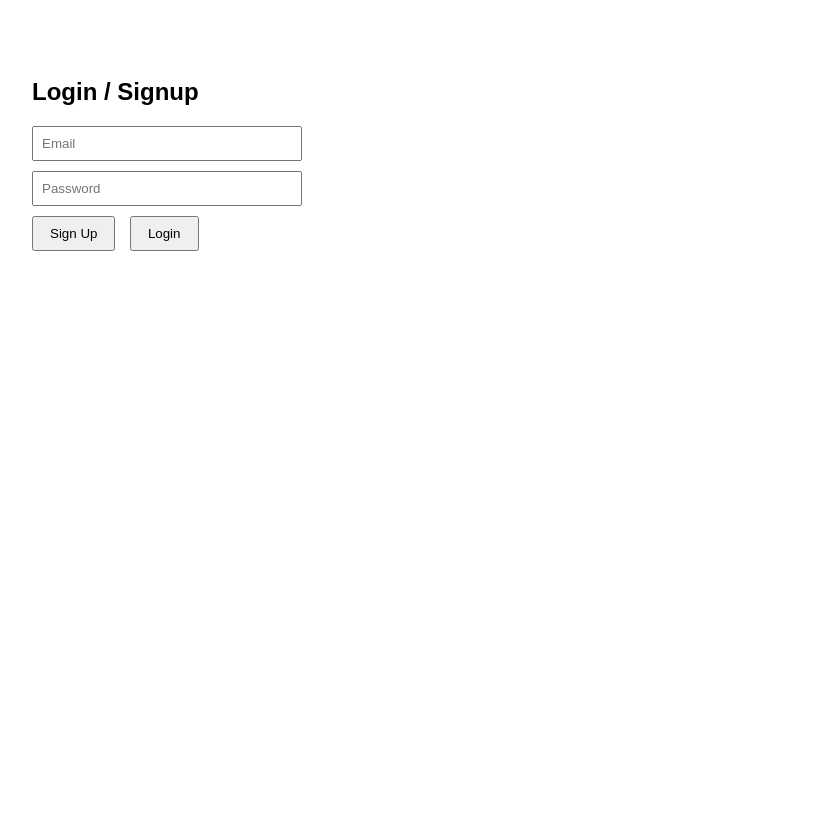
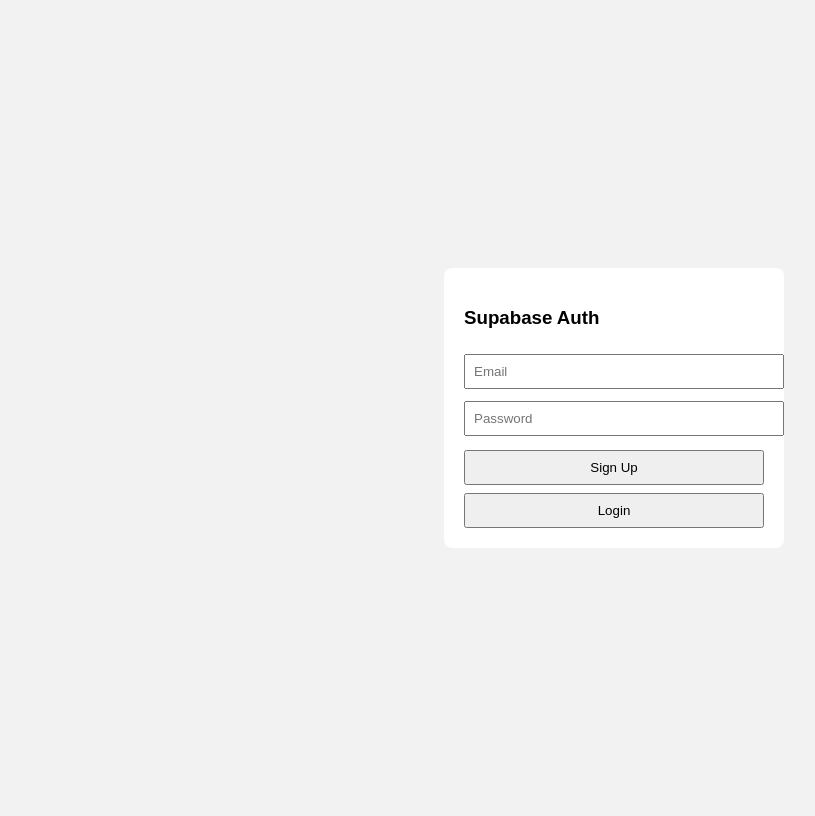
Before and after one commit to uconnectly/connectly, a Flask app: page / in a window 1280 px wide. Shown: the whole page, without its empty margins (26-841 px from the left). Before the commit the page ends 251 px from the top, so only its background shows below. Run offline with Flask 3, Linux system fonts and the light colour scheme; some libraries are stand-ins or nearby versions.

Commit message:
Update index.html

```diff
--- a/templates/index.html
+++ b/templates/index.html
@@ -2,54 +2,68 @@
 <html lang="en">
 <head>
   <meta charset="UTF-8" />
-  <title>Connectly Auth</title>
+  <title>Supabase Auth Test</title>
+  <meta name="viewport" content="width=device-width, initial-scale=1.0" />
 
   <!-- Supabase CDN (ONLY ONCE) -->
-  <script src="https://cdn.jsdelivr.net/npm/@supabase/supabase-js@2"></script>
+  <script src="https://unpkg.com/@supabase/supabase-js@2"></script>
 
   <style>
     body {
       font-family: Arial, sans-serif;
-      padding: 50px;
+      background: #f2f2f2;
+      display: flex;
+      justify-content: center;
+      align-items: center;
+      height: 100vh;
+    }
+    .box {
+      background: white;
+      padding: 20px;
+      border-radius: 8px;
+      width: 300px;
     }
     input {
-      display: block;
-      margin-bottom: 10px;
+      width: 100%;
       padding: 8px;
-      width: 250px;
+      margin: 6px 0;
     }
     button {
-      padding: 8px 16px;
-      margin-right: 10px;
+      width: 100%;
+      padding: 8px;
+      margin-top: 8px;
       cursor: pointer;
     }
   </style>
 </head>
+
 <body>
+  <div class="box">
+    <h3>Supabase Auth</h3>
 
-  <h2>Login / Signup</h2>
+    <input type="email" id="email" placeholder="Email" />
+    <input type="password" id="password" placeholder="Password" />
 
-  <input id="email" type="email" placeholder="Email" />
-  <input id="password" type="password" placeholder="Password" />
-
-  <button onclick="signUp()">Sign Up</button>
-  <button onclick="login()">Login</button>
+    <button onclick="signUp()">Sign Up</button>
+    <button onclick="login()">Login</button>
+  </div>
 
   <script>
-    /* 🔴 PASTE YOUR DATA HERE */
-    const supabaseUrl = "https://uxcedmyivvtmcroqmtzi.supabase.co";
-    const supabaseKey = "eyJhbGciOiJIUzI1NiIsInR5cCI6IkpXVCJ9.eyJpc3MiOiJzdXBhYmFzZSIsInJlZiI6InV4Y2VkbXlpdnZ0bWNyb3FtdHppIiwicm9sZSI6ImFub24iLCJpYXQiOjE3Njg5ODUyMjAsImV4cCI6MjA4NDU2MTIyMH0.U-fDqvGybMxJsbjjjn35O5yNqdUVTPHW_ldoYwKLKMo";
+    // 🔴 REPLACE THESE TWO VALUES ONLY
+    const SUPABASE_URL = "https://uxcedmyivvtmcroqmtzi.supabase.co";
+    const SUPABASE_ANON_KEY = "eyJhbGciOiJIUzI1NiIsInR5cCI6IkpXVCJ9.eyJpc3MiOiJzdXBhYmFzZSIsInJlZiI6InV4Y2VkbXlpdnZ0bWNyb3FtdHppIiwicm9sZSI6ImFub24iLCJpYXQiOjE3Njg5ODUyMjAsImV4cCI6MjA4NDU2MTIyMH0.U-fDqvGybMxJsbjjjn35O5yNqdUVTPHW_ldoYwKLKMo";
 
-    const supabase = window.supabase.createClient(
-      supabaseUrl,
-      supabaseKey
+    // ✅ IMPORTANT: DO NOT NAME THIS `supabase`
+    const sb = window.supabase.createClient(
+      SUPABASE_URL,
+      SUPABASE_ANON_KEY
     );
 
     async function signUp() {
       const email = document.getElementById("email").value;
       const password = document.getElementById("password").value;
 
-      const { data, error } = await supabase.auth.signUp({
+      const { data, error } = await sb.auth.signUp({
         email,
         password
       });
@@ -58,7 +72,7 @@
         alert(error.message);
         console.error(error);
       } else {
-        alert("Signup successful ✅ Check Supabase Users");
+        alert("Signup successful ✅");
         console.log(data);
       }
     }
@@ -67,7 +81,7 @@
       const email = document.getElementById("email").value;
       const password = document.getElementById("password").value;
 
-      const { data, error } = await supabase.auth.signInWithPassword({
+      const { data, error } = await sb.auth.signInWithPassword({
         email,
         password
       });
@@ -81,6 +95,5 @@
       }
     }
   </script>
-
 </body>
 </html>
```
